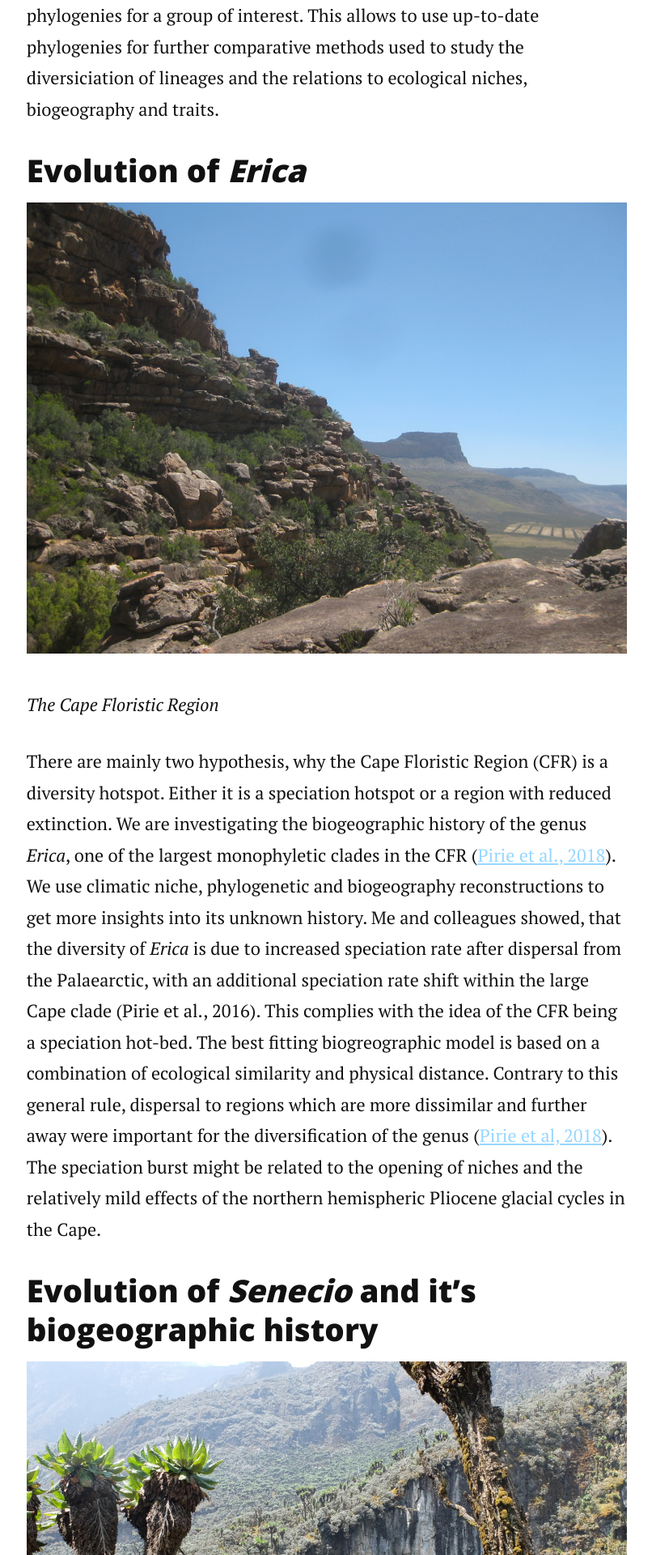
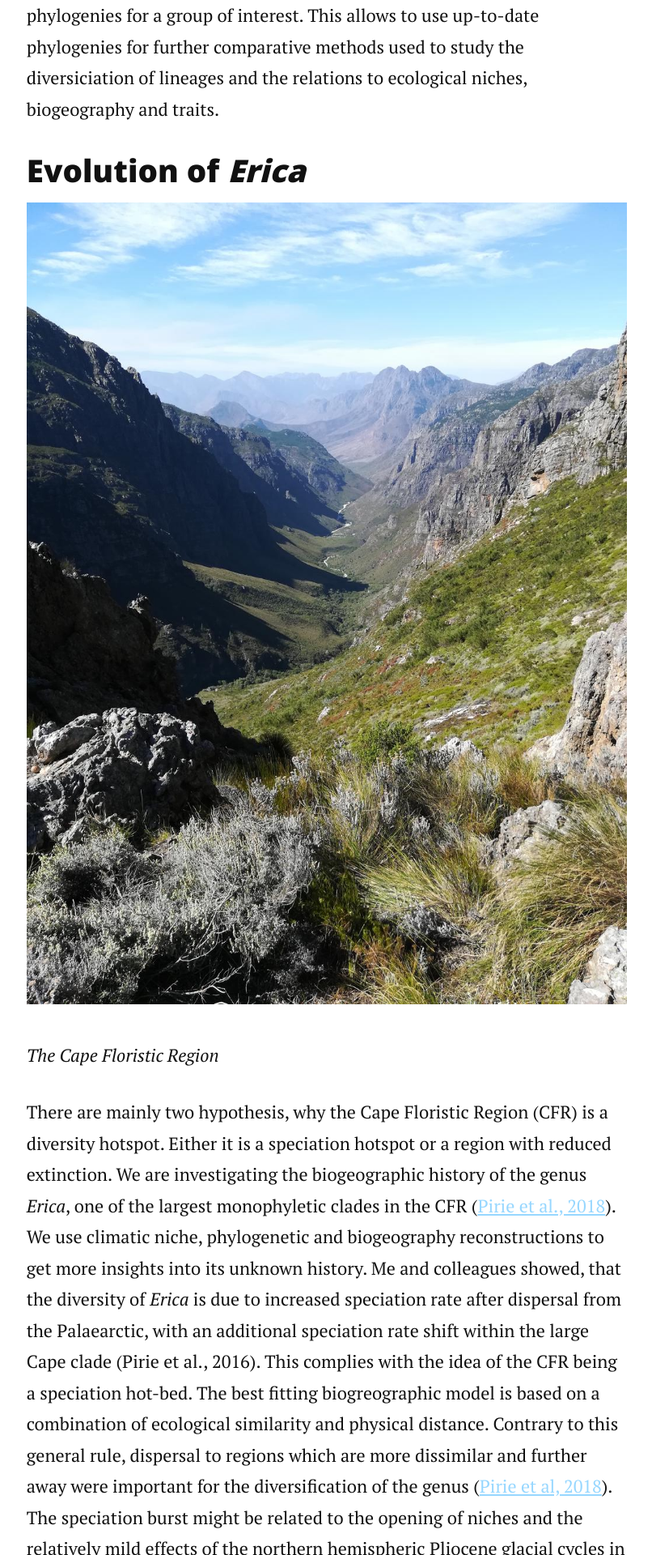
Before and after one commit to mkandziora/plantastic, a Jekyll site: the page built from research.md, in a window 1280 px wide. Shown: the part 630-2550 px from the top of the page at 81% size, without its empty margins (236-1042 px from the left). Built offline with Jekyll 4.4.1, drawn with Linux system fonts in a browser that asks for light colours; nearby versions of some CDN libraries.

Commit message:
update image

```diff
--- a/research.md
+++ b/research.md
@@ -10,7 +10,7 @@ Currently, I develop a [python tool](https://github.com/McTavishLab/physcraper)
 
 ### Evolution of *Erica*
 
-![]({{ site.baseurl}}/{{ base.url}}images/IMG_1666_small.JPG)
+![]({{ site.baseurl}}/{{ base.url}}images/IMG_20190327_144803-resize.jpg)
 *The Cape Floristic Region*
 
 There are mainly two hypothesis, why the Cape Floristic Region (CFR) is a diversity hotspot. Either it is a speciation hotspot or a region with reduced extinction.  We are investigating the biogeographic history of the genus *Erica*, one of the largest monophyletic clades in the CFR ([Pirie et al., 2018](https://bmcevolbiol.biomedcentral.com/articles/10.1186/s12862-016-0764-3)). We use climatic niche, phylogenetic and biogeography reconstructions to get more insights into its unknown history. Me and colleagues showed, that the diversity of *Erica* is due to increased speciation rate after dispersal from the Palaearctic, with an additional speciation rate shift within the large Cape clade (Pirie et al., 2016). This complies with the idea of the CFR being a speciation hot-bed. The best fitting biogreographic model is based on a combination of ecological similarity and physical distance. Contrary to this general rule, dispersal to regions which are more dissimilar and further away were important for the diversification of the genus ([Pirie et al, 2018](https://www.biorxiv.org/content/10.1101/290791v5)). The speciation burst might be related to the opening of niches and the relatively mild effects of the northern hemispheric Pliocene glacial cycles in the Cape.
```
Also changed, not shown: images/IMG_20190327_144803-resize.jpg (added).
